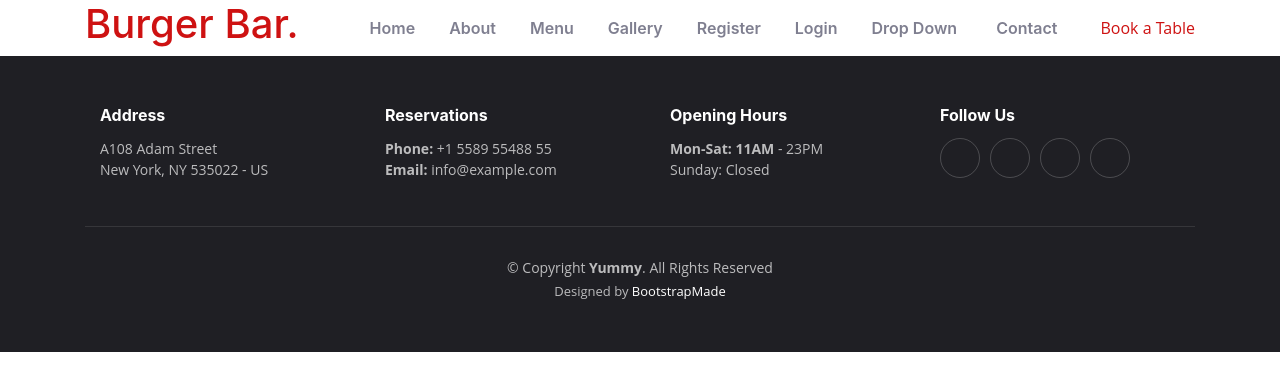
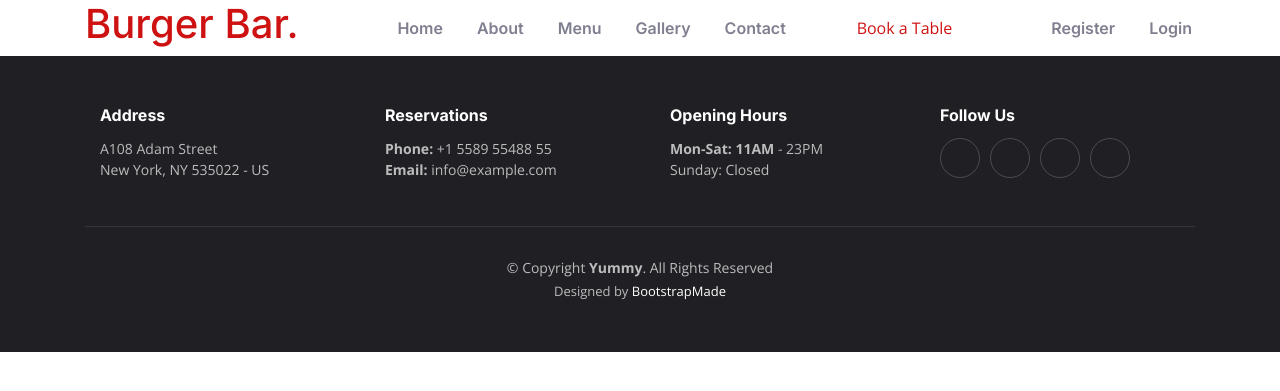
Before and after one commit to LADCode2021/pp4-burger-bar, a Django app: page /bookings_guest in a window 1280 px wide. Shown: the top 391 px of the page. Run offline with Django 3.2, Linux system fonts and the light colour scheme; data that the repository does not hold is empty; some libraries are stand-ins or nearby versions.

Commit message:
Add new nav to base.html for account links

```diff
--- a/templates/base.html
+++ b/templates/base.html
@@ -12,6 +12,17 @@
   <link rel="stylesheet" href="{% static 'css/style.css' %}">
   <link rel="stylesheet" href="{% static 'js/script.js' %}" type="text/javascript">
 
+  <!-- Google Fonts -->
+  <link rel="preconnect" href="https://fonts.googleapis.com">
+  <link rel="preconnect" href="https://fonts.gstatic.com" crossorigin>
+  <link
+    href="https://fonts.googleapis.com/css2?family=Open+Sans:ital,wght@0,300;0,400;0,500;0,600;0,700;1,300;1,400;1,600;1,700&family=Amatic+SC:ital,wght@0,300;0,400;0,500;0,600;0,700;1,300;1,400;1,500;1,600;1,700&family=Inter:ital,wght@0,300;0,400;0,500;0,600;0,700;1,300;1,400;1,500;1,600;1,700&display=swap"
+    rel="stylesheet">
+
+  <!-- Favicons -->
+  <link href="assets/img/favicon.png" rel="icon">
+  <link href="assets/img/apple-touch-icon.png" rel="apple-touch-icon">
+
   <!-- Bootstrap scripts to deploy javascript,  -->
   <script src="https://code.jquery.com/jquery-3.2.1.slim.min.js"
     integrity="sha384-KJ3o2DKtIkvYIK3UENzmM7KCkRr/rE9/Qpg6aAZGJwFDMVNA/GpGFF93hXpG5KkN" crossorigin="anonymous">
@@ -23,7 +34,7 @@
     integrity="sha384-JZR6Spejh4U02d8jOt6vLEHfe/JQGiRRSQQxSfFWpi1MquVdAyjUar5+76PVCmYl" crossorigin="anonymous">
   </script>
 
-  <title>Burger Restaurant</title>
+  <title>Burger Bar</title>
 </head>
 
 <body>
@@ -39,32 +50,6 @@
         <li><a href="#about">About</a></li>
         <li><a href="#menu">Menu</a></li>
         <li><a href="#gallery">Gallery</a></li>
-        {% if user.is_authenticated %}
-        <li><a href="{% url 'account_logout' %}">Logout</a></li>
-        {% else %}
-        <li><a href="{% url 'account_signup' %}">Register</a></li>
-        <li><a href="{% url 'account_login' %}">Login</a></li>
-        {% endif %}
-
-        <li class="dropdown"><a href="#"><span>Drop Down</span> <i
-              class="bi bi-chevron-down dropdown-indicator"></i></a>
-          <ul>
-            <li><a href="#">Drop Down 1</a></li>
-            <li class="dropdown"><a href="#"><span>Deep Drop Down</span> <i
-                  class="bi bi-chevron-down dropdown-indicator"></i></a>
-              <ul>
-                <li><a href="#">Deep Drop Down 1</a></li>
-                <li><a href="#">Deep Drop Down 2</a></li>
-                <li><a href="#">Deep Drop Down 3</a></li>
-                <li><a href="#">Deep Drop Down 4</a></li>
-                <li><a href="#">Deep Drop Down 5</a></li>
-              </ul>
-            </li>
-            <li><a href="#">Drop Down 2</a></li>
-            <li><a href="#">Drop Down 3</a></li>
-            <li><a href="#">Drop Down 4</a></li>
-          </ul>
-        </li>
         <li><a href="#contact">Contact</a></li>
       </ul>
     </nav><!-- .navbar -->
@@ -72,7 +57,16 @@
     <a class="btn-book-a-table" href="{% url 'make' %}">Book a Table</a>
     <i class="mobile-nav-toggle mobile-nav-show bi bi-list"></i>
     <i class="mobile-nav-toggle mobile-nav-hide d-none bi bi-x"></i>
-
+    <nav class="navbar">
+      <ul>
+        {% if user.is_authenticated %}
+        <li><a href="{% url 'account_logout' %}">Logout</a></li>
+        {% else %}
+        <li><a href="{% url 'account_signup' %}">Register</a></li>
+        <li><a href="{% url 'account_login' %}">Login</a></li>
+        {% endif %}
+      </ul>
+    </nav>
   </div>
   </header><!-- End Header -->
 
```
